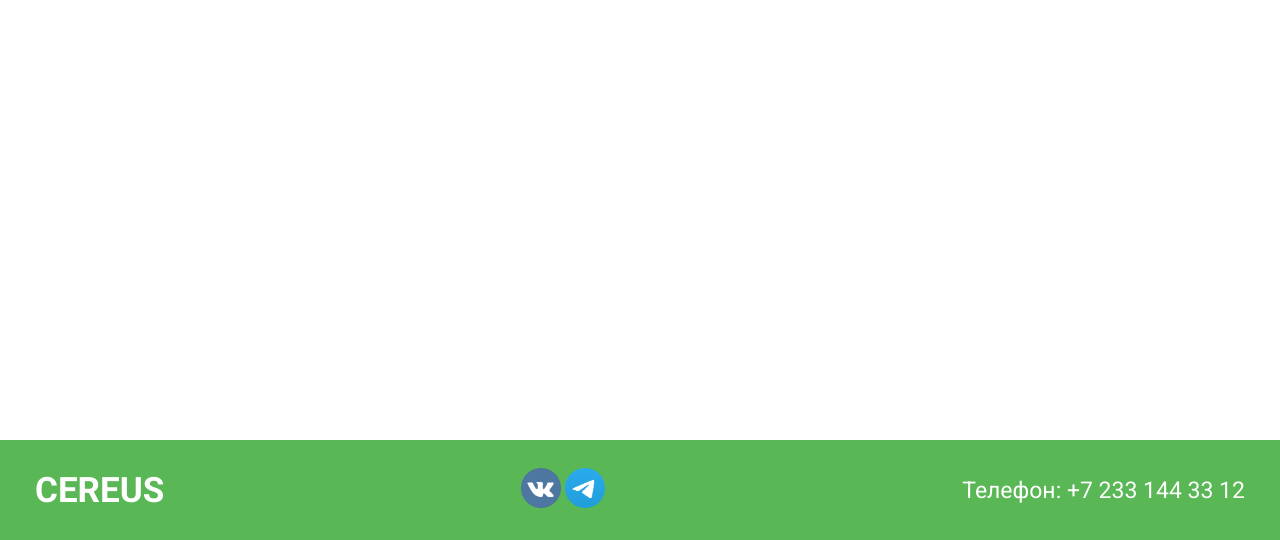
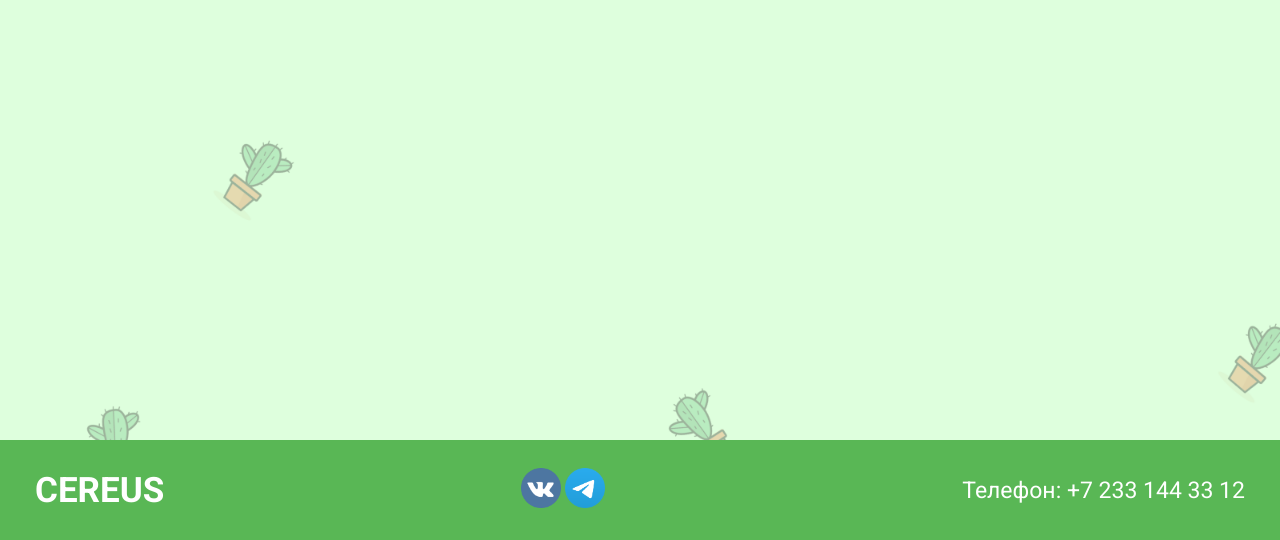
Before and after one commit to losyahcik/cactus, a PHP site: page / in a window 1280 px wide; the page is wider, and only the part inside the window is pictured. Shown: the part 324-864 px from the top of that part. Run offline with PHP 8.4, Linux system fonts and the light colour scheme; data that the repository does not hold is empty.

Commit message:
header_work

```diff
--- a/buy.php
+++ b/buy.php
@@ -10,9 +10,9 @@
 <body>
     <header>
     <?php
-
     include 'layouts/header.php';
     include 'layouts/content_buy.php';
+    include 'layouts/basket_update.php';
     ?>
     </header>
     <main>
@@ -32,7 +32,6 @@
     </main>
     <footer>
     <?php
-    include 'layouts/basket_update.php';
     include 'layouts/footer.php';
     ?>
     </footer>
--- a/style.css
+++ b/style.css
@@ -5,6 +5,12 @@
     padding: 0;
     box-sizing: border-box;
     font-family: "Roboto", sans-serif;
+}
+
+body{
+    background-image: url(img/pattern.png);
+    background-size: cover;
+    background-repeat: no-repeat;
 }
 
 a{
```
Also changed, not shown: img/pattern.png (added).
